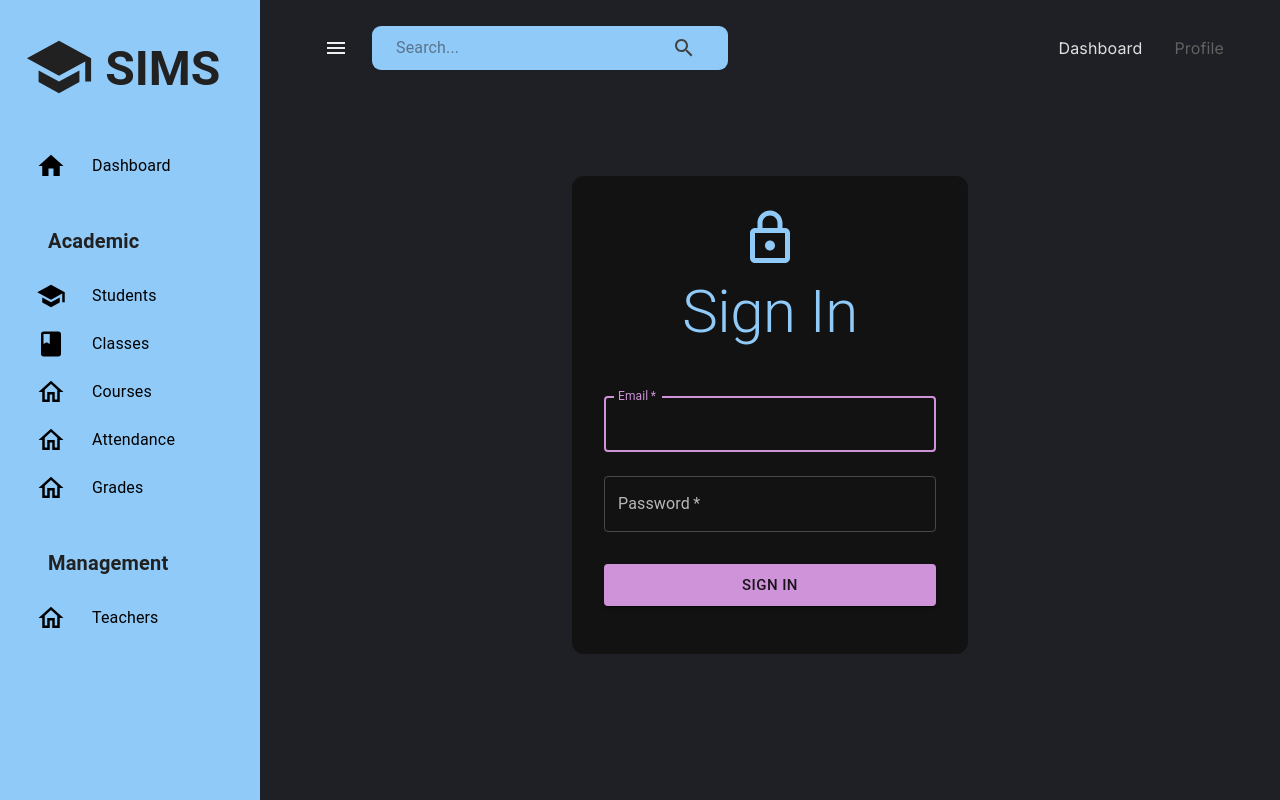
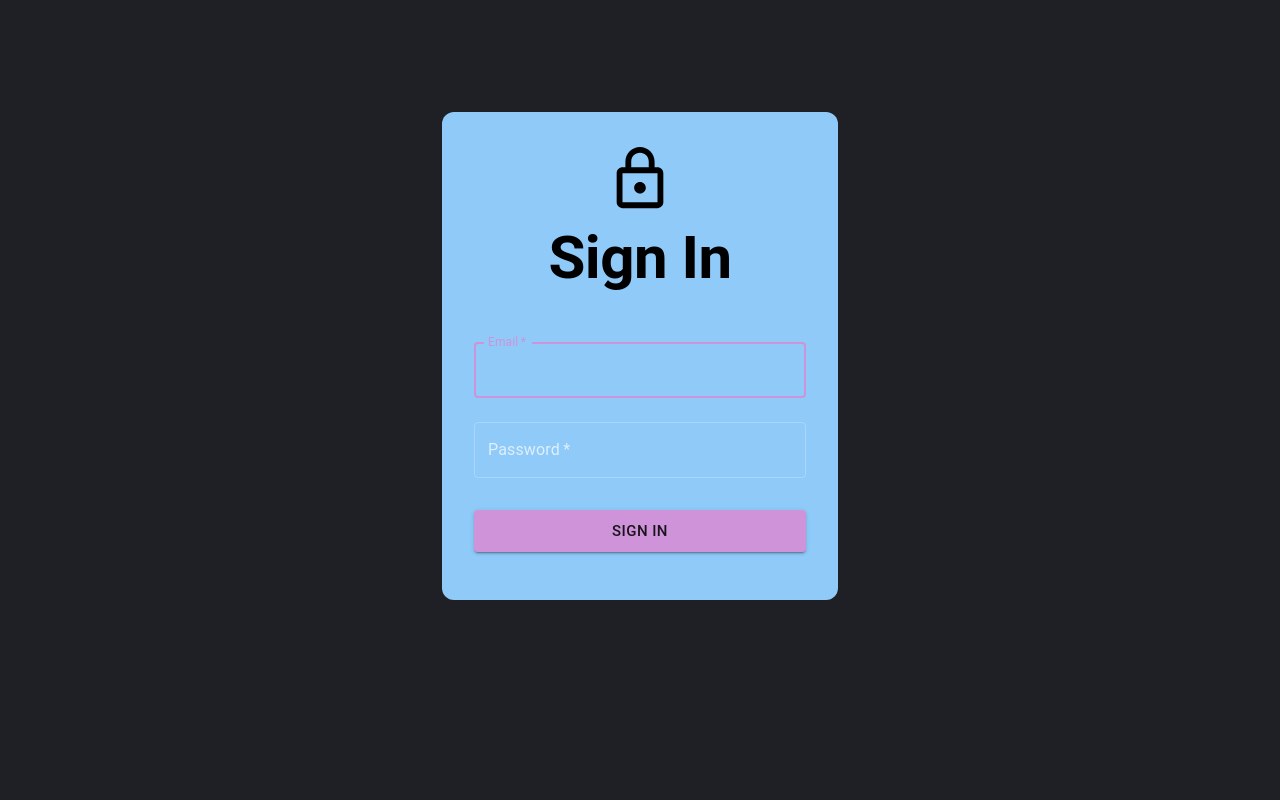
Before and after one commit to harmandsingh/SIMS, a React (Vite) app in the folder client/: page /login in a window 1280 px wide. Built offline with nearby package versions, Linux system fonts and the light colour scheme.

Commit message:
added user auth on frontend

```diff
--- a/client/src/App.tsx
+++ b/client/src/App.tsx
@@ -5,39 +5,36 @@ import { createTheme } from "@mui/material/styles";
 import { BrowserRouter, Navigate, Route, Routes } from "react-router-dom";
 import Layout from "./scenes/layout";
 import Students from "./scenes/students";
-import { useState } from "react";
+import Courses from "./scenes/courses";
+import Classes from "./scenes/classes";
+
+export const isAuthenticated = () => {
+  if (localStorage.getItem("user")) {
+    return true;
+  }
+
+  return false;
+};
+
+export const getUsername = () => {
+  return localStorage.getItem("username");
+};
 
 function App() {
-  const [auth, setAuth] = useState(false);
   const theme = createTheme({
     palette: {
       mode: "dark",
     },
   });
+
   return (
     <div className="app">
       <BrowserRouter>
         <ThemeProvider theme={theme}>
           <CssBaseline />
           <Box width="100%" height="100%" padding="1rem 2rem 4rem 2rem">
-            {/* {!auth ? (
-              <Routes>
-                <Route path="/login" element={<Login />} />
-                <Route path="*" element={<Navigate to="/login" />} />
-              </Routes>
-            ) : (
-              <Routes>
-                <Route element={<Layout />}>
-                  <Route
-                    path="/"
-                    element={<Navigate to="/dashboard" replace />}
-                  />
-                  <Route path="/dashboard" element={<Dashboard />} />
-                  <Route path="/students" element={<Students />} />
-                </Route>
-              </Routes>
-            )} */}
             <Routes>
+              <Route path="/login" element={<Login />} />
               <Route element={<Layout />}>
                 <Route
                   path="/"
@@ -45,7 +42,9 @@ function App() {
                 />
                 <Route path="/dashboard" element={<Dashboard />} />
                 <Route path="/students" element={<Students />} />
-                <Route path="/login" element={<Login />} />
+                <Route path="/classes" element={<Classes />} />
+                <Route path="/courses" element={<Courses />} />
+                <Route path="*" element={<Navigate to="/dashboard" />} />
               </Route>
             </Routes>
           </Box>
--- a/client/src/api/auth.service.ts
+++ b/client/src/api/auth.service.ts
@@ -11,12 +11,14 @@ export const login = async ({ email, password }: LoginFormInputs) => {
     email,
     password,
   });
-  if (response.data.token) {
+  if (response.data.token && response.data.user.username) {
     localStorage.setItem("user", response.data.token);
+    localStorage.setItem("username", response.data.user.username);
   }
   return response.data.user;
 };
 
 export const logout = () => {
   localStorage.removeItem("user");
+  localStorage.removeItem("username");
 };
--- /dev/null
+++ b/client/src/components/ClassCard.tsx
@@ -0,0 +1,5 @@
+const ClassCard = () => {
+  return <div>ClassCard</div>;
+};
+
+export default ClassCard;
--- a/client/src/components/Header.tsx
+++ b/client/src/components/Header.tsx
@@ -10,7 +10,7 @@ const Header = ({ title, subtitle }: HeaderProps) => {
   return (
     <Box>
       <Typography
-        variant="h4"
+        variant="h3"
         color={theme.palette.secondary.main}
         fontWeight="bold"
         sx={{ mb: "5px" }}
--- a/client/src/components/Navbar.tsx
+++ b/client/src/components/Navbar.tsx
@@ -1,3 +1,4 @@
+import { logout } from "@/api/auth.service";
 import FlexBetween from "@/components/FlexBetween";
 import { Menu as MenuIcon, Search } from "@mui/icons-material";
 import {
@@ -80,6 +81,19 @@ const Navbar = ({ isSidebarOpen, setIsSidebarOpen }: NavbarProps) => {
               Profile
             </Link>
           </Box>
+          <Box sx={{ "&:hover": { color: theme.palette.primary[100] } }}>
+            <Link
+              to="/login"
+              onClick={() => logout()}
+              style={{
+                color:
+                  selected === "profile" ? "inherit" : theme.palette.grey[700],
+                textDecoration: "inherit",
+              }}
+            >
+              Logout
+            </Link>
+          </Box>
         </FlexBetween>
       </Toolbar>
     </AppBar>
--- a/client/src/main.tsx
+++ b/client/src/main.tsx
@@ -2,9 +2,12 @@ import App from "@/App.tsx";
 import "@/index.css";
 import React from "react";
 import ReactDOM from "react-dom/client";
+import { RecoilRoot } from "recoil";
 
 ReactDOM.createRoot(document.getElementById("root") as HTMLElement).render(
   <React.StrictMode>
-    <App />
+    <RecoilRoot>
+      <App />
+    </RecoilRoot>
   </React.StrictMode>
 );
--- a/client/src/scenes/auth/login/index.tsx
+++ b/client/src/scenes/auth/login/index.tsx
@@ -1,4 +1,5 @@
 import { login } from "@/api/auth.service";
+import { User } from "@/types/user";
 import { yupResolver } from "@hookform/resolvers/yup";
 import LockOutlinedIcon from "@mui/icons-material/LockOutlined";
 import {
@@ -9,7 +10,9 @@ import {
   Typography,
   useTheme,
 } from "@mui/material";
+import { useEffect, useState } from "react";
 import { Controller, SubmitHandler, useForm } from "react-hook-form";
+import { useNavigate } from "react-router-dom";
 import * as yup from "yup";
 
 export interface LoginFormInputs {
@@ -23,6 +26,9 @@ const loginSchema = yup.object().shape({
 });
 
 const Login = () => {
+  const [error, setError] = useState("");
+  const [response, setRespone] = useState<User | null>(null);
+  const navigate = useNavigate();
   const theme = useTheme();
   const {
     control,
@@ -32,14 +38,27 @@ const Login = () => {
     resolver: yupResolver(loginSchema),
   });
 
-  // console.log("errors", errors);
-  // console.log("watch email", watch("email"));
-
   const formSubmitHandler: SubmitHandler<LoginFormInputs> = async (
     data: LoginFormInputs
   ) => {
-    login(data);
+    try {
+      // Get response from server
+      const response = await login(data);
+
+      // Set the response
+      setRespone(response);
+    } catch (error: any) {
+      setError(error.message);
+    }
   };
+
+  console.log(response);
+
+  useEffect(() => {
+    if (localStorage.getItem("user")) {
+      navigate("/dashboard");
+    }
+  });
 
   return (
     <Container component="data" maxWidth="xs">
@@ -50,14 +69,17 @@ const Login = () => {
           display: "flex",
           flexDirection: "column",
           alignItems: "center",
-          bgcolor: theme.palette.background.paper,
+          bgcolor: theme.palette.primary.main,
           borderRadius: "12px",
         }}
       >
-        <LockOutlinedIcon sx={{ fontSize: "60px", mt: 4 }} />
+        <LockOutlinedIcon
+          sx={{ fontSize: "70px", mt: 4, color: theme.palette.common.black }}
+        />
         <Typography
           variant="h2"
-          sx={{ color: theme.palette.secondary[500], mt: 1 }}
+          fontWeight="bold"
+          sx={{ color: theme.palette.common.black, mt: 1 }}
         >
           Sign In
         </Typography>
@@ -65,8 +87,9 @@ const Login = () => {
           component="form"
           onSubmit={handleSubmit(formSubmitHandler)}
           alignItems="center"
+          color={theme.palette.common.black}
           width="100%"
-          sx={{ p: 4 }}
+          sx={{ p: 4, color: theme.palette.common.black }}
         >
           <Controller
             name="email"
@@ -85,7 +108,14 @@ const Login = () => {
                 required
                 autoFocus
                 color="secondary"
-                sx={{ color: theme.palette.grey[100] }}
+                sx={{
+                  input: {
+                    color: theme.palette.common.black,
+                    "&::placeholder": {
+                      color: theme.palette.grey[300],
+                    },
+                  },
+                }}
               />
             )}
           />
@@ -105,7 +135,14 @@ const Login = () => {
                 fullWidth
                 required
                 color="secondary"
-                sx={{ color: theme.palette.grey[100] }}
+                sx={{
+                  input: {
+                    color: theme.palette.common.black,
+                    "&::placeholder": {
+                      color: theme.palette.grey[300],
+                    },
+                  },
+                }}
               />
             )}
           />
@@ -114,11 +151,16 @@ const Login = () => {
             fullWidth
             size="large"
             variant="contained"
-            sx={{ mt: 3, mb: 2, backgroundColor: theme.palette.secondary.main }}
+            sx={{
+              mt: 3,
+              mb: 2,
+              backgroundColor: theme.palette.secondary.main,
+            }}
           >
             Sign In
           </Button>
         </Box>
+        {error}
       </Box>
     </Container>
   );
--- a/client/src/scenes/dashboard/index.tsx
+++ b/client/src/scenes/dashboard/index.tsx
@@ -1,7 +1,20 @@
+import { getUsername, isAuthenticated } from "@/App";
+import Header from "@/components/Header";
 import { Box, useTheme } from "@mui/material";
+import { useEffect } from "react";
+import { useNavigate } from "react-router-dom";
 
 const Dashboard = () => {
   const theme = useTheme();
+  const navigate = useNavigate();
+  const userName = getUsername();
+  const greeting = `Hello, ${userName}`;
+
+  useEffect(() => {
+    if (!isAuthenticated()) {
+      navigate("/login");
+    }
+  });
 
   return (
     <Box
@@ -9,8 +22,11 @@ const Dashboard = () => {
       width="100%"
       display="grid"
       gap="1.5rem"
+      m="2rem 1.25rem"
       sx={{ color: theme.palette.grey[100] }}
-    ></Box>
+    >
+      {userName && <Header title={greeting} subtitle="" />}
+    </Box>
   );
 };
 
```
Also changed, not shown: client/src/api/classes.service.ts (added, +10 -0 lines), client/src/components/data-grid-columns/students.ts (added, +21 -0 lines).
